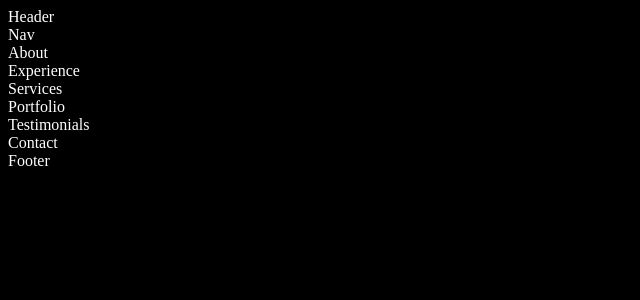
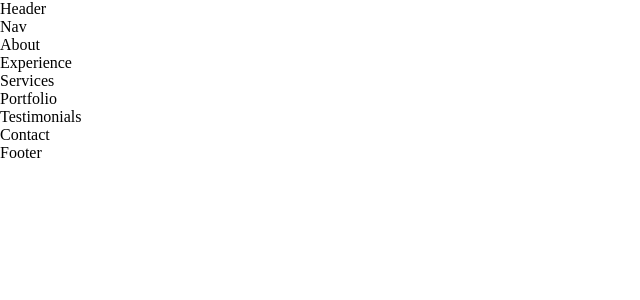
Before and after one commit to georgeophill/Portfolio-Website-React, a React (Create React App) app: page / in a window 1280 px wide. Shown: the top 300 px of the page, without its empty margins (0-640 px from the left). Built offline with nearby package versions, Linux system fonts and the light colour scheme.

Commit message:
adding root css and * css

```diff
--- a/src/index.css
+++ b/src/index.css
@@ -1,4 +1,18 @@
-body {
-  background: black;
-  color: white;
+* {
+  margin: 0;
+  padding: 0;
+  border: 0;
+  outline: 0;
+  box-sizing: border-box;
+  list-style: none;
+  text-decoration: none;
 }
+
+:root {
+ --color-bg: #1f1f38;
+ --color-bg-varaint:  #2c2c6c;
+ --color-primary: #4db5ff;
+ --color-primary-variant: rgba(77, 181, 255, 0.4);
+ --color-white: #fff;
+ --color-light: rgba(255, 255, 255, 0.6);
+}
```
